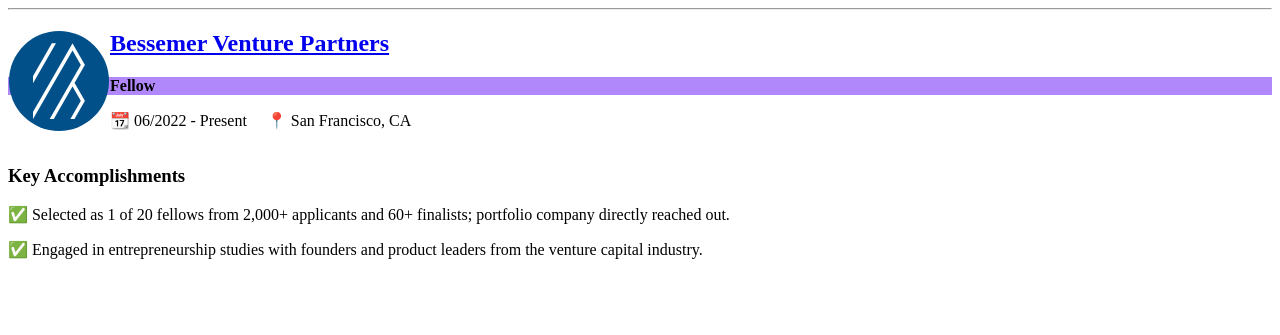
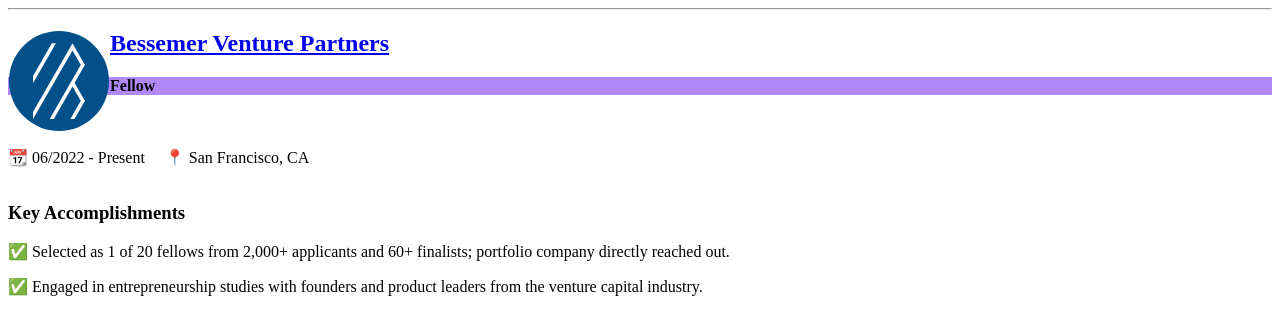
Before and after one commit to jacquelinekclee/jacquelinekclee.github.io, a Jekyll site: the page built from _experiences/bessemer.md, in a window 1280 px wide. Shown: the top 335 px of the page. Built offline with Jekyll 4.4.1, drawn with Linux system fonts in a browser that asks for light colours.

Commit message:
use skill layout for experience

```diff
--- a/_layouts/experience.html
+++ b/_layouts/experience.html
@@ -1,5 +1,7 @@
+
 <head>
     <style>
+
     /* Set additional styling options for the columns*/
     .column {
     float: left;
@@ -14,10 +16,9 @@
     </style>
  </head>
 
-<div class="experience">
+<div class="project">
     <hr>
     <div>
-
         {% if page.photo %}
         <a id = "{{page.section}}">
             <img style="border-radius: 50%; height: 100px; float: left; margin: 1px 1px 1px 1px;"
@@ -31,6 +32,7 @@
 
         <div class="label label-purple" style="background-color: #b188fc;"><b>{{ page.experience-title }}</b></div>
 
+        <div style="clear: both;"></div>
 
         <p> 📆 {{ page.startdate }} - {{ page.enddate }}
             {% if page.location %}
@@ -44,6 +46,14 @@
         {% if page.role %}
         <h3>My Role</h3>
         <p title="My Role">👩🏻‍💻 {{ page.role }}</p>
+        {% endif %}
+
+        {% if page.accomplishments %}
+            <h3>Key Accomplishments</h3>
+            {% assign accomplishments = page.accomplishments %}
+            {% for accomplishment in accomplishments %}
+                <p>✅ {{ accomplishment }}</p>
+            {% endfor %}
         {% endif %}
 
         {% if page.technologies %}
@@ -68,14 +78,5 @@
                 </div>
             </div>
         {% endif %}
-
-        {% if page.accomplishments %}
-            <h3>Key Accomplishments</h3>
-            {% assign accomplishments = page.accomplishments %}
-            {% for accomplishment in accomplishments %}
-                <p>✅ {{ accomplishment }}</p>
-            {% endfor %}
-        {% endif %}
-
     </div>
 </div>
```
Lines whose indentation alone changed are shown as unchanged.
